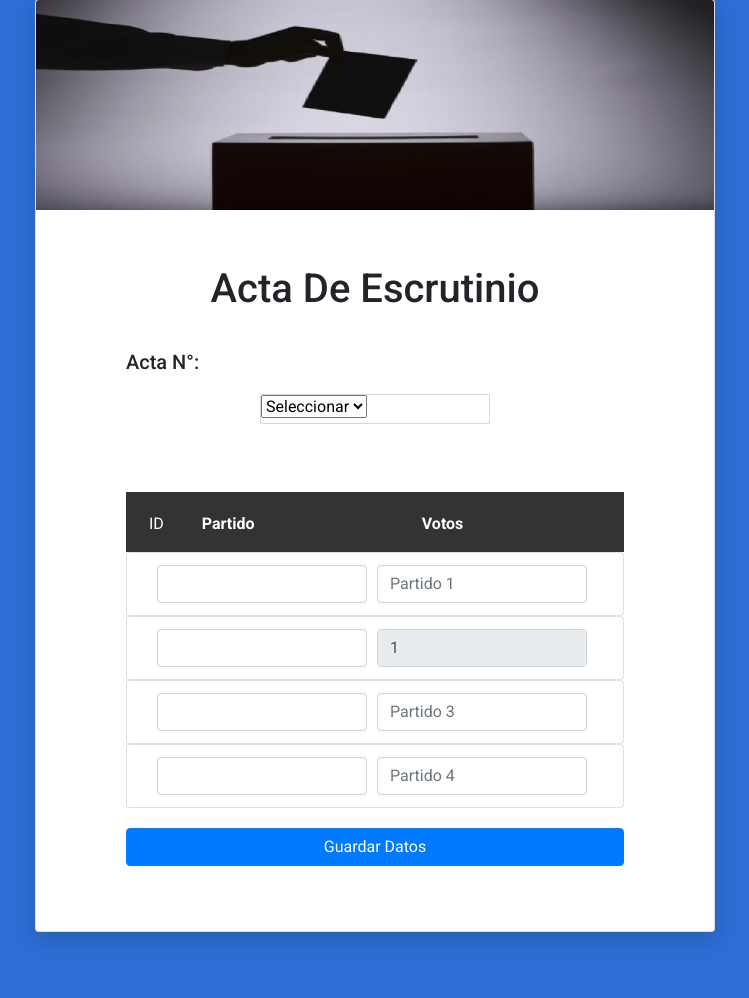
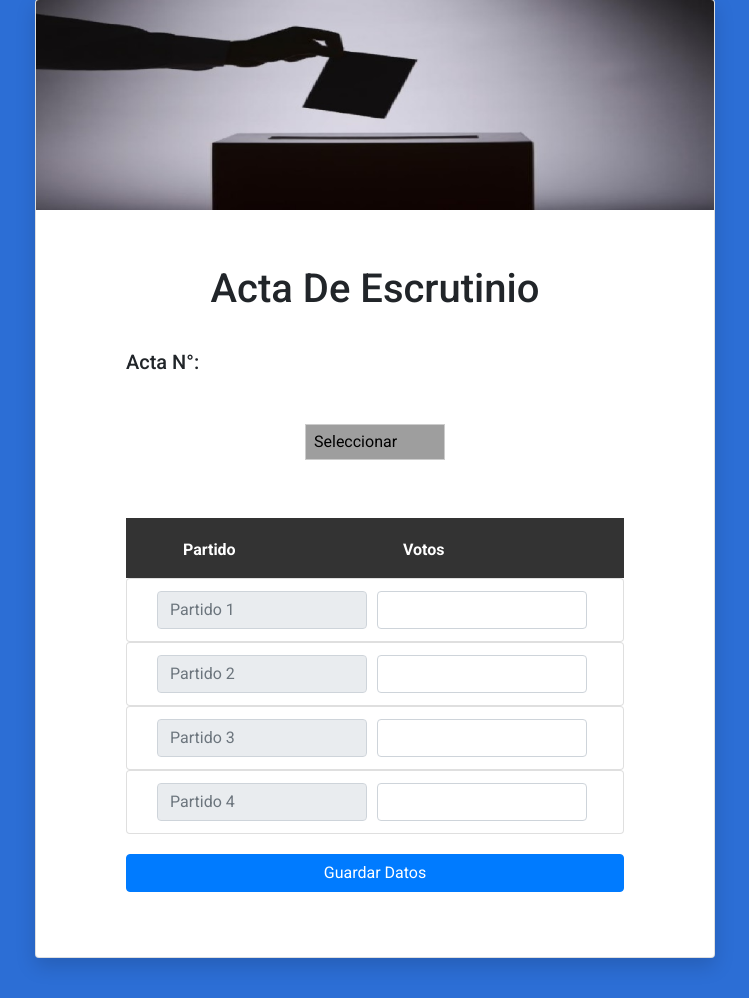
Before and after one commit to Brenda-Ramos99/proyecto, a PHP site: page /Acta.php in a window 1280 px wide. Shown: the part 101-1099 px from the top of the page, without its empty margins (265-1014 px from the left). Run offline with PHP 8.4, Linux system fonts and the light colour scheme; data that the repository does not hold is empty; some libraries are stand-ins or nearby versions; grey boxes are pictures that could not be loaded.

Commit message:
se modificaron unos archivos del menu

```diff
--- a/Votaciones/Modelo/daoActa.php
+++ b/Votaciones/Modelo/daoActa.php
@@ -1,6 +1,7 @@
 <?php
 //require 'conexion.php';
 $acta=$_POST['acta'];
+
 /*class Acta extends Conexion
 {
     function __construct() {
@@ -15,7 +16,7 @@ if(!empty($_POST["guardar"])) {
     $con = mysqli_connect("localhost","root","", "pruebav");
     //$contador = count($_POST["cantidad_votos"]);
     $ProContador=0;
-    $query = "INSERT INTO detalle_acta(id_acta,cantidad_votos,id_partido) VALUES (".$acta.", ";
+    $query = "INSERT INTO detalle_acta(id_acta,cantidad_votos,id_partido) VALUES (".$acta.",";
     $queryValue = "";
     for($i=0;$i<4;$i++) {
         if(!empty($_POST["cantidad_votos"][$i]) ) {
@@ -23,7 +24,7 @@ if(!empty($_POST["guardar"])) {
             if($queryValue!="") {
                 $queryValue .= ",";
             }
-            $queryValue .= "'" .$_POST["cantidad_votos"][$i]. "','" . $_POST["id_partido"][$i] . "'";
+            $queryValue .= "'".$_POST["cantidad_votos"][$i]."','". $_POST["id_partido"][$i]."')";
         }
     }
     $sql = $query.$queryValue;
--- a/Votaciones/Vistas/Acta.php
+++ b/Votaciones/Vistas/Acta.php
@@ -43,7 +43,7 @@ require '../Modelo/conexion.php';
                             <form name="frmProduct" method="POST" action="../Modelo/daoActa.php">
                                 <!---<div class="row row-space">       -->
                                     <h5> Acta N°:</h5>
-                                    <div class="caja">
+                                    <div class="select">
                                         <select name="acta">
                                             <h4><option value="0">Seleccionar</option></h4>
                                             <?php
@@ -59,7 +59,7 @@ require '../Modelo/conexion.php';
                                 <br><br>
                                 <div id="outer">
                                     <div id="header">
-                                        <div class="float-left">&nbsp; ID</div>
+                                        <div class="float-left">&nbsp; </div>
                                         <div class="float-left col-heading">&nbsp; Partido</div>
                                         <div class="float-left col-heading2">&nbsp; Votos</div>
                                     </div>
--- a/Votaciones/Vistas/InputDinamico.php
+++ b/Votaciones/Vistas/InputDinamico.php
@@ -3,11 +3,13 @@
     <ul class="list-group">
         <li class="list-group-item">
             <div class="float-left">
+                <input class="form-control" type="text" placeholder="Partido 1" readonly style="width:210px;"/>
+                <input class="form-control" type="hidden" value="1" name="id_partido[]">
+            </div>
+            <div class="float-left">
                 <input class="form-control" type="text" name="cantidad_votos[]" style="width:210px;" />
             </div>
-            <div class="float-left">
-                <input class="form-control" type="text" placeholder="Partido 1"  name="id_partido[]" style="width:210px;"/>
-            </div>
+
 <!--<div class="float-left"><input class="form-control" type="text" name="id_acta[]"/></div>-->
 
 	</li>
@@ -18,11 +20,13 @@
     <ul class="list-group">
         <li class="list-group-item">
             <div class="float-left">
+                <input class="form-control" type="text" placeholder="Partido 2" readonly style="width:210px;"/>
+                <input class="form-control" type="hidden" value="2" name="id_partido[]">
+            </div>
+            <div class="float-left">
                 <input class="form-control" type="text" name="cantidad_votos[]" style="width:210px;" />
             </div>
-            <div class="float-left">
-                <input class="form-control" type="text"readonly placeholder="Partido 2"  name="id_partido[]" value="1" style="width:210px;"/>
-            </div>
+
 <!--<div class="float-left"><input class="form-control" type="text" name="id_acta[]"/></div>-->
 
 	</li>
@@ -32,12 +36,14 @@
 <div class="lista-producto float-clear" style="clear:both;">
     <ul class="list-group">
         <li class="list-group-item">
+            <div class="float-left">
+                <input class="form-control" type="text" placeholder="Partido 3" readonly style="width:210px;"/>
+                <input class="form-control" type="hidden" value="3" name="id_partido[]">
+            </div>
              <div class="float-left">
                 <input class="form-control" type="text" name="cantidad_votos[]" style="width:210px;" />
             </div>
-            <div class="float-left">
-                <input class="form-control" type="text" placeholder="Partido 3" name="id_partido[]" style="width:210px;"/>
-            </div>
+
 <!--<div class="float-left"><input class="form-control" type="text" name="id_acta[]"/></div>-->
 
 	</li>
@@ -47,12 +53,14 @@
 <div class="lista-producto float-clear" style="clear:both;">
     <ul class="list-group">
         <li class="list-group-item">
+             <div class="float-left">
+                 <input class="form-control" type="text" placeholder="Partido 4"  readonly style="width:210px;"/>
+                 <input class="form-control" type="hidden" value="4" name="id_partido[]">
+            </div>
             <div class="float-left">
                 <input class="form-control" type="text" name="cantidad_votos[]" style="width:210px;" />
             </div>
-            <div class="float-left">
-                <input class="form-control" type="text" placeholder="Partido 4"  name="id_partido[]" style="width:210px;"/>
-            </div>
+
 <!--<div class="float-left"><input class="form-control" type="text" name="id_acta[]"/></div>-->
 
 	</li>
--- a/Votaciones/Vistas/css/main.css
+++ b/Votaciones/Vistas/css/main.css
@@ -502,11 +502,21 @@ select:focus{ outline: none;}
 	right:0px;
 	pointer-events: none;
 }*/
-.caja {
-     margin:20px auto;
-     border:1px solid #d9d9d9;
-     height:30px;
-     width: 230px;
-     overflow: hidden;
-     position:relative;
-  }
+.select {
+  border: 1px solid #ccc;
+  width: 140px;
+  margin: 50px auto 10px;
+  overflow: hidden;
+  background: #fff url("http://www.csslab.cl/ejemplos/select/arrowdown.gif") no-repeat 90% center;
+}
+.select select {
+    padding: 5px 8px;
+    width: 130%;
+    border: none;
+    box-shadow: none;
+    background-color: transparent;
+    background-image: none;
+    -webkit-appearance: none;
+    -moz-appearance: none;
+    appearance: none;
+}
```
Also changed, not shown: Votaciones/Vistas/Menu.php (+13 -7 lines).
